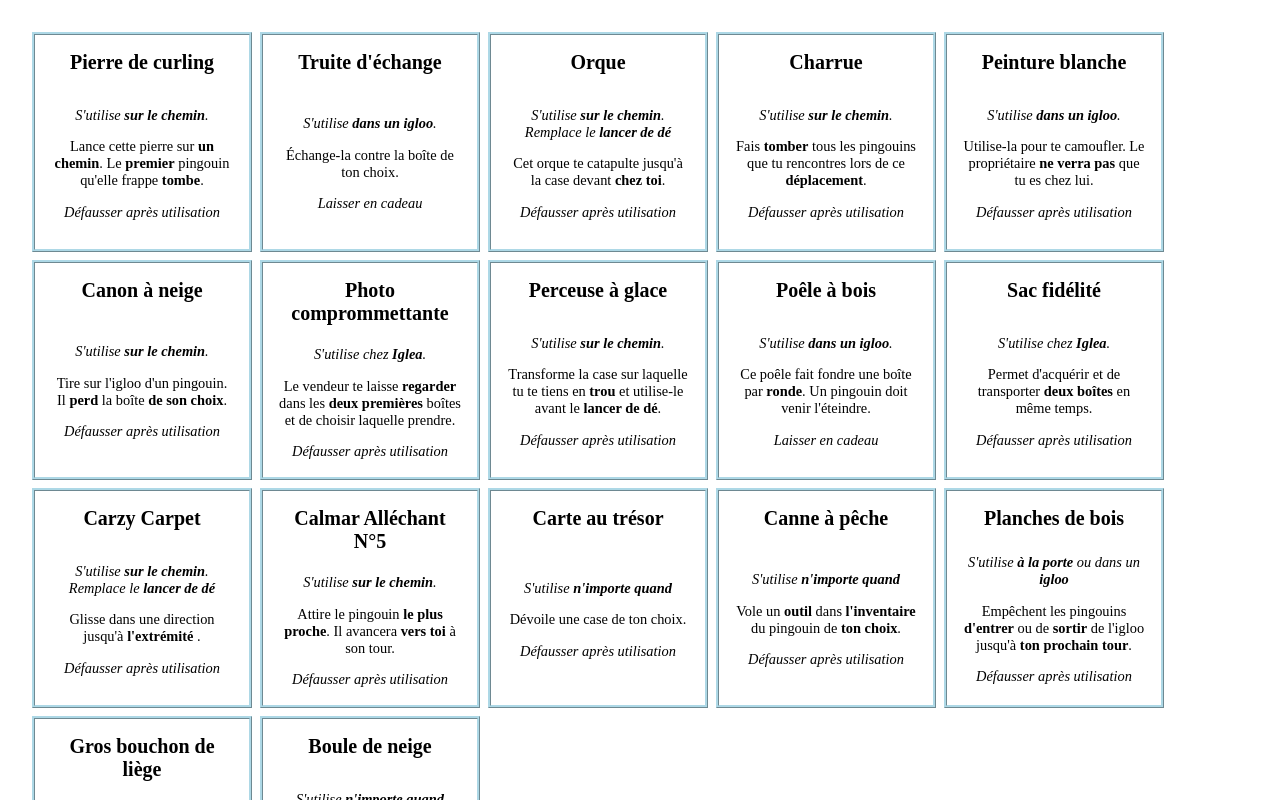
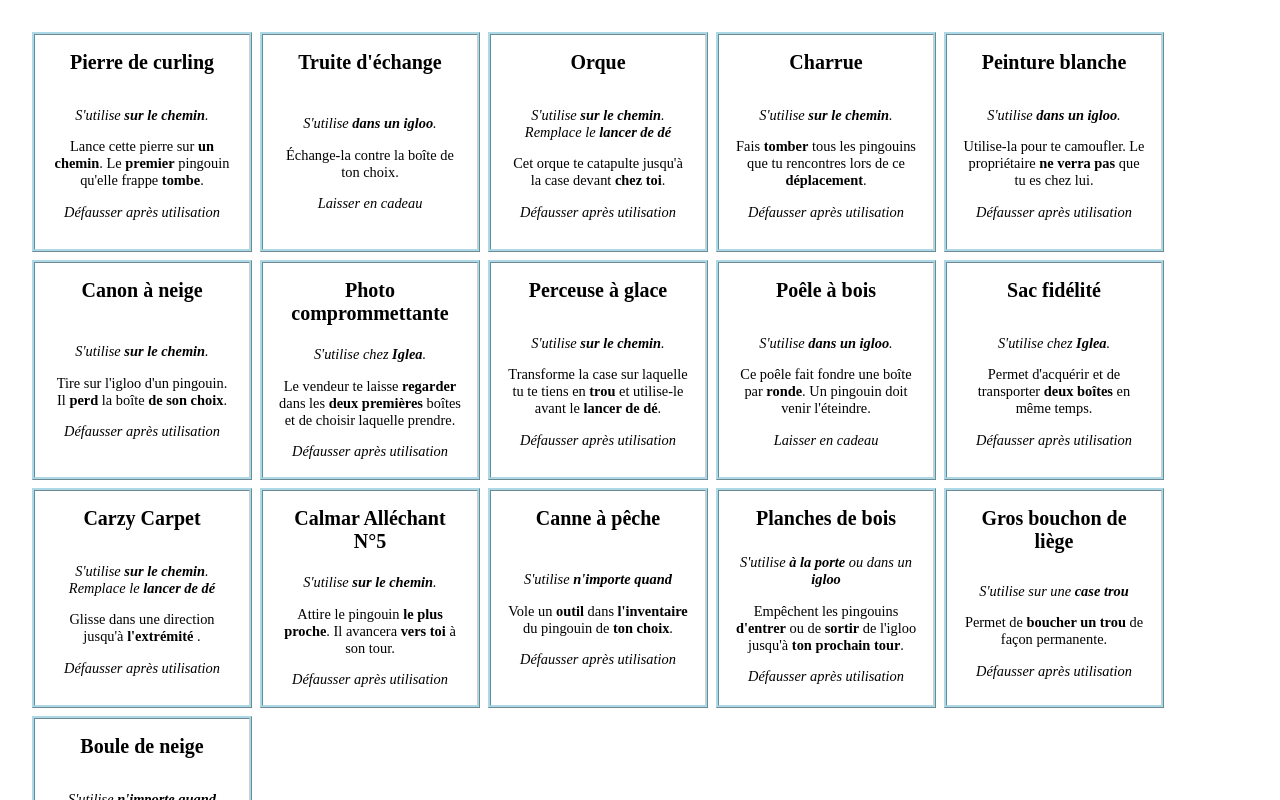
Before and after one commit to beaudry/pingouins-voleurs, a Preact app: page / in a window 1280 px wide. Shown: the top 800 px of the page. Built offline with nearby package versions, Linux system fonts and the light colour scheme; a web font is replaced by a local one.

Commit message:
Ôter la carte

```diff
--- a/src/app/outils.tsx
+++ b/src/app/outils.tsx
@@ -238,12 +238,6 @@ const outils: Outil[] = [
   },
   {
     apresUtilisation: ressources.apresUtilisations.defausser,
-    description: <>Dévoile une case de ton choix.</>,
-    momentUtilisation: ressources.endroitsUtilisation.nImporteQuand,
-    nom: "Carte au trésor",
-  },
-  {
-    apresUtilisation: ressources.apresUtilisations.defausser,
     description: (
       <>
         Vole un
```
